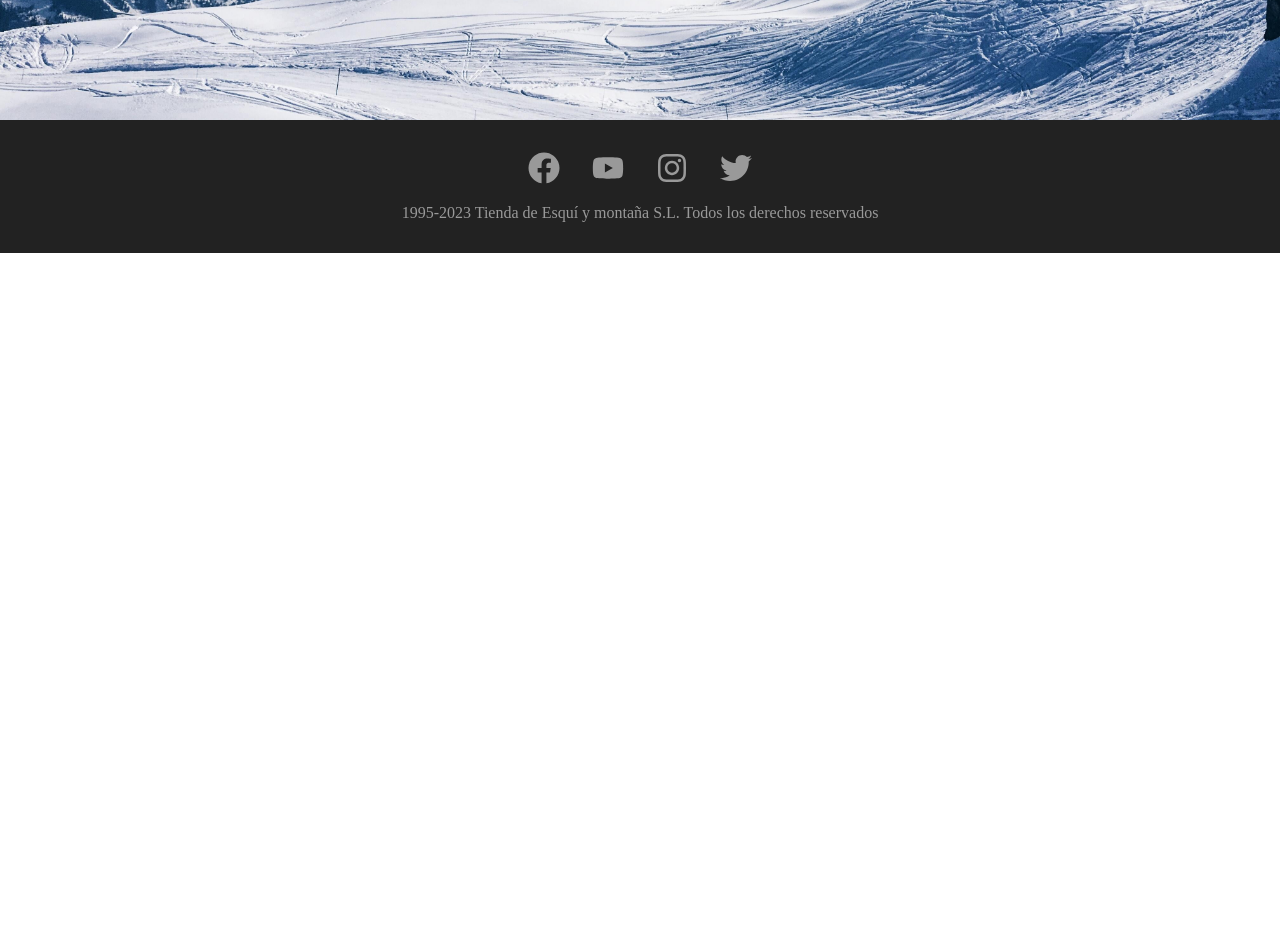
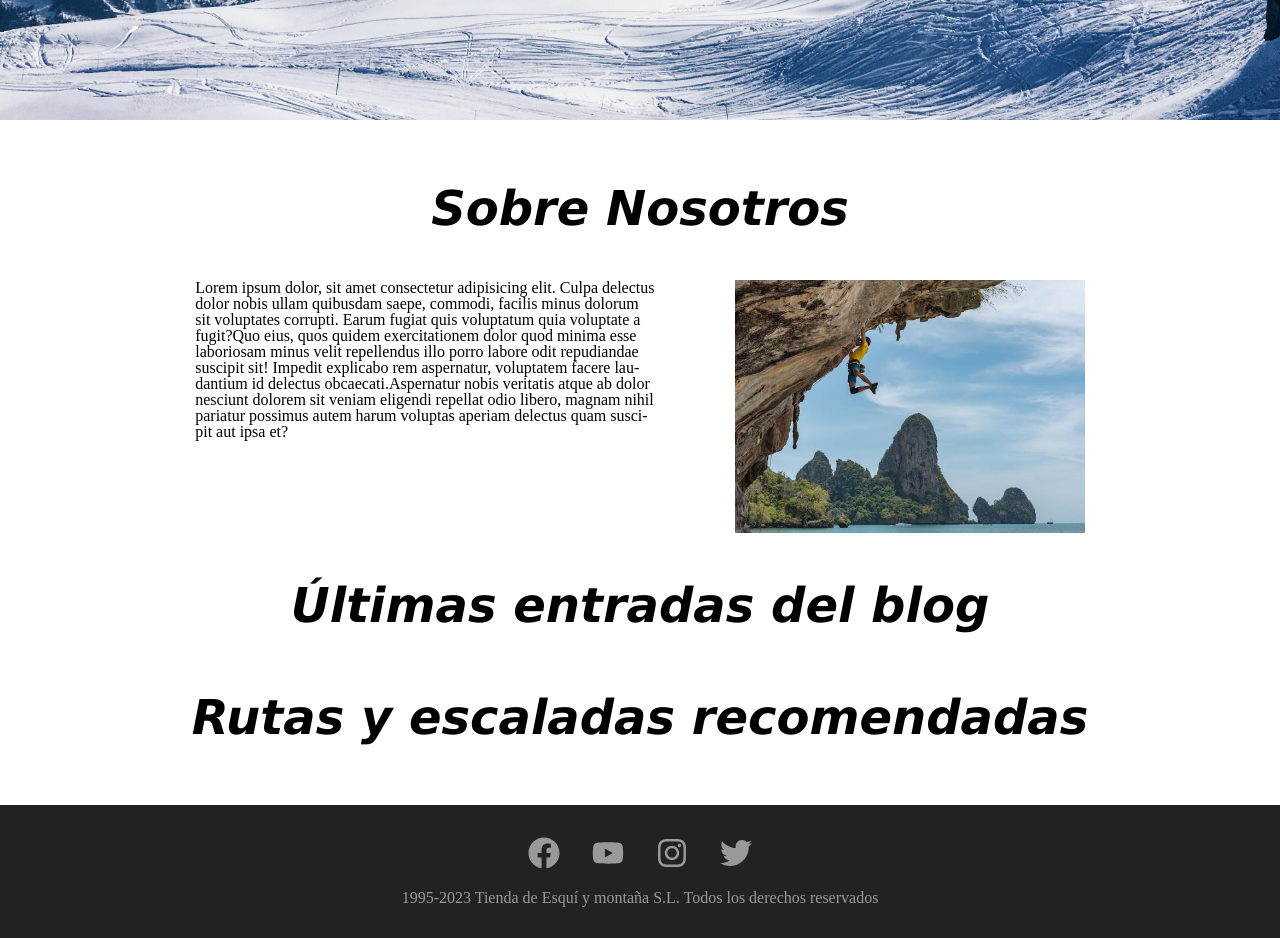
Before and after one commit to javicerezo/tienda-online-v2, a Next.js app: page /blog in a window 1280 px wide. Shown: the part 600-1538 px from the top of the page. Before the commit the page ends 853 px from the top, so only its background shows below. Built offline with nearby package versions, Linux system fonts and the light colour scheme; no server answers.

Commit message:
creando el contenido de la página de inicio (tarea a medias)

```diff
--- a/src/app/blog/page.tsx
+++ b/src/app/blog/page.tsx
@@ -1,11 +1,14 @@
 'use client'
 
 import { Top } from "@/components/layout/Blog/Top/Top";
+import { InitContent } from "@/components/layout/Blog/InitContent/InitContent";
 
 export default function Page() {
     return (
         <>
             <Top />
+
+            <InitContent />
         </>
     )
 }
--- /dev/null
+++ b/src/components/layout/Blog/InitContent/InitContent.scss
@@ -0,0 +1,69 @@
+@use '@/styles/settings/variables' as v;
+@use '@/styles/settings/mixins' as m;
+
+.InitContent {
+    @include m.flex (column, nowrap, center, center);
+    &-container {
+        margin: 1rem 0;
+        @include m.flex (column, nowrap, center, center);
+        width: 95%;
+        @include m.tablet {
+            width: 90%;
+            margin: 2rem 0;
+        }
+        @include m.desktop {
+            width: 80%;
+        }
+    }
+    &-h2 {
+        font-size: 2rem;
+        font-style: italic;
+        font-weight: bold;
+        margin: 1rem 0;
+        @include m.tablet {
+            font-size: 3em;
+            margin: 2rem;
+        }
+    }
+    &-content {
+        @include m.flex(column, nowrap, center, center);
+        @include m.tablet {
+            @include m.flex(row, nowrap, space-between, flex-start);
+            width: 90%;
+        }
+        &-p {
+            margin: 1rem;
+            @include m.tablet {
+                width: 50%;
+            }
+        }
+        &-img {
+            margin: 1rem;
+            @include m.tablet {
+                width: 50%;
+                max-width: 21.875rem;
+            }
+        }
+    }
+    // &-entradasVisitadas {
+
+    // }
+    &-clubMontana {
+        margin: 1rem;
+        @include m.tablet {
+            @include m.flex(row, nowrap, center, center);
+        }
+        &-p {
+            margin-bottom: 2rem;
+            @include m.tablet {
+                margin: 0;
+                margin-right: 2rem;
+            }
+        }
+        &-input {
+            @include m.tablet {
+                margin-left: 2rem;
+            }
+        }
+    }
+}
--- /dev/null
+++ b/src/components/layout/Blog/InitContent/InitContent.tsx
@@ -0,0 +1,75 @@
+
+import Image from 'next/image';
+
+import './InitContent.scss';
+
+export const InitContent = () => {
+    return (
+        <main className='InitContent'>
+            <div className="InitContent-container">
+                <h2 className="InitContent-h2">Sobre Nosotros</h2>
+                <div className="InitContent-content">
+                    <p className="InitContent-content-p">Lorem ipsum dolor, sit amet consectetur adipisicing elit. Culpa delectus dolor nobis ullam quibusdam saepe, commodi, facilis minus dolorum sit voluptates corrupti. Earum fugiat quis voluptatum quia voluptate a fugit?Quo eius, quos quidem exercitationem dolor quod minima esse laboriosam minus velit repellendus illo porro labore odit repudiandae suscipit sit! Impedit explicabo rem aspernatur, voluptatem facere laudantium id delectus obcaecati.Aspernatur nobis veritatis atque ab dolor nesciunt dolorem sit veniam eligendi repellat odio libero, magnam nihil pariatur possimus autem harum voluptas aperiam delectus quam suscipit aut ipsa et?</p>
+                    <div className="InitContent-content-img">
+                        <Image
+                            width='140' height='60'
+                            src="/assets/imgs/blog/portada2.jpg"
+                            alt="logo tienda deportes montaña"
+                            loading="lazy"
+                        />
+                    </div>
+                </div>
+                <h2 className="InitContent-h2">Últimas entradas del blog</h2>
+                <div className="InitContent-content">
+                    {/* terminarrrrrrr */}
+
+{/*
+                    .c-entradaDetalle__grid
+                        each entrada in entradasRecomendadas
+                            each categoria in todasCategorias
+                                if(categoria.id == entrada.tipoId)
+                                    li.c-entradaDetalle__noticiasRecientes
+                                            .c-entradaDetalle__noticiasRecientes-img--mod
+                                                a(href=`/entradas/${categoria.categoria}/${entrada.titulo}`)
+                                                    img(src=`/assets/img/${entrada.imagen}` alt=`imagen noticia`)
+                                            .c-entradaDetalle__noticiasRecientes-contenido
+                                                .c-entradaDetalle__noticiasRecientes-titulo
+                                                    a(href=`/entradas/${categoria.categoria}/${entrada.titulo}`)
+                                                        h5 #{entrada.titulo}
+                                                .c-entradaDetalle__noticiasRecientes-cuadro
+                                                    a.c-entradaDetalle__noticiasRecientes-categoria(href=`/entradas/${categoria.categoria}`) #{categoria.categoria}
+                                                    span.c-entradaDetalle__noticiasRecientes-fecha #{entrada.updatedAt}
+                                                p.c-entradaDetalle__noticiasRecientes-texto--mod #{entrada.desarrollo} */}
+
+                </div>
+                <h2 className="InitContent-h2">Rutas y escaladas recomendadas</h2>
+                <div className="InitContent-content">
+
+                </div>
+
+            </div>
+
+            {/* TODO hace contenido de la principal del blog */}
+            {/* main.c-inicio
+                .c-inicio__contenedor
+                    h2.c-inicio__h2 Sobre Nosotros
+                    .c-inicio__sobreNosotros
+                        p.c-inicio__sobreNosotros-p Lorem ipsum dolor, sit amet consectetur adipisicing elit. Culpa delectus dolor nobis ullam quibusdam saepe, commodi, facilis minus dolorum sit voluptates corrupti. Earum fugiat quis voluptatum quia voluptate a fugit?Quo eius, quos quidem exercitationem dolor quod minima esse laboriosam minus velit repellendus illo porro labore odit repudiandae suscipit sit! Impedit explicabo rem aspernatur, voluptatem facere laudantium id delectus obcaecati.Aspernatur nobis veritatis atque ab dolor nesciunt dolorem sit veniam eligendi repellat odio libero, magnam nihil pariatur possimus autem harum voluptas aperiam delectus quam suscipit aut ipsa et?
+                        .c-inicio__sobreNosotros-img
+                            img(src="/assets/img/portada2.jpg" alt="imagen sobre nosotros")
+                    .c-inicio__ultimasEntradas
+                        h2.c-inicio__h2 Últimas entradas de blog
+
+                        include ./layout/bloque_entradas-recomendadas
+                    .c-inicio__entradasVisitadas
+                        h2.c-inicio__h2 Rutas y escaladas recomendadas
+                        each categoria in todasCategorias
+                            include ./layout/bloque_entradas
+
+                    h2.c-inicio__h2 Club de escala y montaña
+                    .c-inicio__clubMontana
+                        p.c-inicio__clubMontana-p ¿Quieres conocernos?
+                        a.c-button.c-button--amarillo.c-inicio__clubMontana-input(href="/club") Conocénos */}
+        </main>
+    )
+}
```
